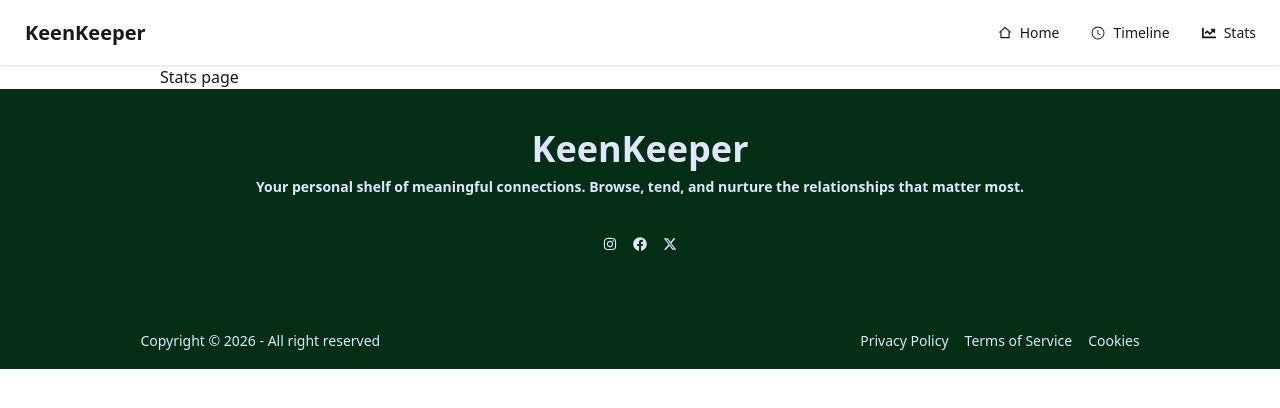
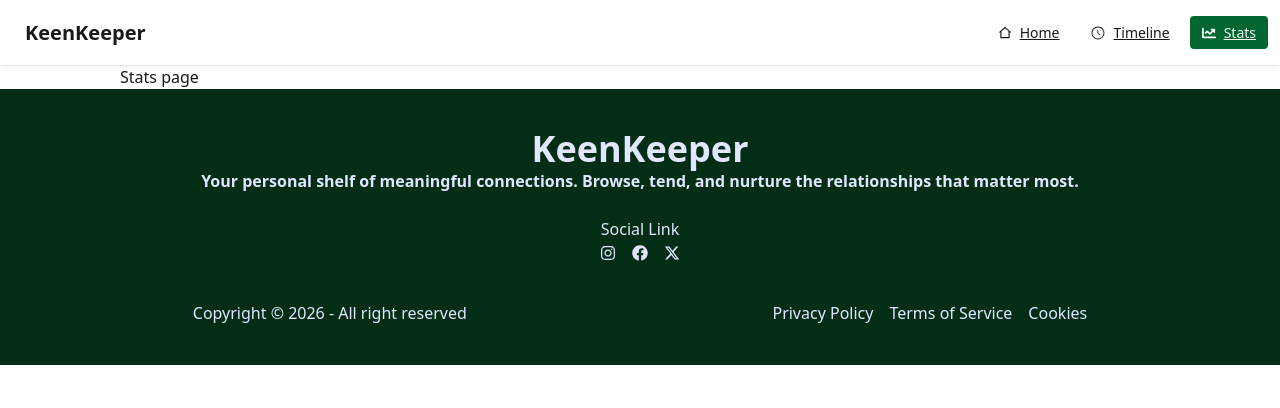
Before and after one commit to PeyaraFul/b13-a7-keen-keeper, a Next.js app: page /stats in a window 1280 px wide. Shown: the top 408 px of the page. Built offline with nearby package versions, Linux system fonts and the light colour scheme.

Commit message:
active button css style added on nav links

```diff
--- a/public/friends.json
+++ b/public/friends.json
@@ -66,7 +66,7 @@
     "email": "emily.parker@example.com",
     "days_since_contact": 3,
     "status": "on-track",
-    "tags": ["book club", "creative"],
+    "tags": ["book club"],
     "bio": "Friend from our monthly book club who shares my love for mystery novels and writing workshops.",
     "goal": 14,
     "next_due_date": "June 17,2025"
--- a/src/app/[friendId]/page.jsx
+++ b/src/app/[friendId]/page.jsx
@@ -1,14 +1,10 @@
-// "use client";
+
 import Image from "next/image";
-import Link from "next/link";
 import React from "react";
+import { IoArchive, IoNotificationsOffSharp } from "react-icons/io5";
+import { RiDeleteBin6Line } from "react-icons/ri";
+import TextBtn from "../components/button/TextBtn";
 
-import { IoArchive, IoNotificationsOffSharp } from "react-icons/io5";
-
-import { RiDeleteBin6Line } from "react-icons/ri";
-import CallBtn from "../components/button/CallBtn";
-import TextBtn from "../components/button/TextBtn";
-import VideoBtn from "../components/button/VideoBtn";
 
 const FriendsDetails = async ({ params }) => {
   const { friendId } = await params;
@@ -38,19 +34,19 @@ const FriendsDetails = async ({ params }) => {
         <div className="card bg-base-100 shadow-sm border border-amber-600 rounded-2xl">
         <figure className="px-10 pt-10">
           <Image
-            src={selectivePerson.picture}
-            alt={selectivePerson.name}
+            src={selectivePerson?.picture}
+            alt={selectivePerson?.name}
             width="120"
             height="120"
             className="rounded-xl"
           />
         </figure>
         <div className="card-body items-center text-center">
-          <h2 className="card-title"> {selectivePerson.name} </h2>
-          <p> {selectivePerson.days_since_contact}d ago </p>
+          <h2 className="card-title"> {selectivePerson?.name} </h2>
+          <p> {selectivePerson?.days_since_contact}d ago </p>
 
           <div className="flex gap-5">
-            {selectivePerson.tags.map((tag, ind) => (
+            {selectivePerson?.tags.map((tag, ind) => (
               <div key={ind} className="badge badge-success">
                 {" "}
                 {tag}{" "}
@@ -58,12 +54,12 @@ const FriendsDetails = async ({ params }) => {
             ))}
           </div>
 
-          <div className={`badge ${statusBg(selectivePerson.status)} `}>
+          <div className={`badge ${statusBg(selectivePerson?.status)} `}>
             {" "}
-            {selectivePerson.status}{" "}
+            {selectivePerson?.status}{" "}
           </div>
-          <p> {selectivePerson.bio} </p>
-          <p>Preferred: {selectivePerson.email} </p>
+          <p> {selectivePerson?.bio} </p>
+          <p>Preferred: {selectivePerson?.email} </p>
         </div>
 
 
@@ -85,20 +81,20 @@ const FriendsDetails = async ({ params }) => {
           <div className="card bg-base-300 rounded-box grid h-20 grow place-items-center">
             {" "}
             <h3 className="text-2xl font-semibold">
-              {selectivePerson.days_since_contact}
+              {selectivePerson?.days_since_contact}
             </h3>
             Days Since Contact
           </div>
 
           <div className="card bg-base-300 rounded-box grid h-20 grow place-items-center">
-            <h3 className="text-2xl font-semibold"> {selectivePerson.goal}</h3>{" "}
+            <h3 className="text-2xl font-semibold"> {selectivePerson?.goal}</h3>{" "}
             Goal (Days)
           </div>
 
           <div className="card bg-base-300 rounded-box grid h-20 grow place-items-center">
             <h3 className="text-2xl font-semibold">
               {" "}
-              {selectivePerson.next_due_date}
+              {selectivePerson?.next_due_date}
             </h3>{" "}
             Goal (Days)
           </div>
@@ -117,9 +113,9 @@ const FriendsDetails = async ({ params }) => {
         </div>
         <div className="card bg-base-300 rounded-box flex h-30 justify-between flex-row mt-3 p-5 gap-6">
 
-         {/* <CallBtn selectivePerson={selectivePerson}></CallBtn> */}
+
          <TextBtn selectivePerson={selectivePerson} ></TextBtn>
-         {/* <VideoBtn selectivePerson={selectivePerson}></VideoBtn> */}
+
 
 
 
--- a/src/app/components/button/CallBtn.jsx
+++ /dev/null
@@ -1,14 +0,0 @@
-import React from 'react';
-import { FiPhoneCall } from 'react-icons/fi';
-
-const CallBtn = () => {
-    return (
-        <>
-            <button className="card bg-green-500 rounded-box grid h-20 grow place-items-center content-center cursor-pointer">
-            <FiPhoneCall className="text-3xl" /> Call
-          </button>
-        </>
-    );
-};
-
-export default CallBtn;
--- a/src/app/components/button/VideoBtn.jsx
+++ /dev/null
@@ -1,14 +0,0 @@
-import React from 'react';
-import { IoIosVideocam } from 'react-icons/io';
-
-const VideoBtn = () => {
-    return (
-        <>
-            <button className="card bg-green-300 rounded-box grid h-20 grow place-items-center content-center cursor-pointer">
-            <IoIosVideocam className="text-3xl" /> Video
-          </button>
-        </>
-    );
-};
-
-export default VideoBtn;
--- a/src/app/components/navbar/Footer.jsx
+++ b/src/app/components/navbar/Footer.jsx
@@ -1,46 +1,56 @@
 import Link from "next/link";
-import { Image } from 'next/image';
+
 import { FaFacebook, FaInstagram } from "react-icons/fa";
-import { FaXRay, FaXTwitter } from "react-icons/fa6";
-
+import { FaXTwitter } from "react-icons/fa6";
 
 const Footer = () => {
   return (
     <div>
-
-            <footer className="footer footer-horizontal footer-center bg-green-950 text-primary-content p-10 h-70">
-  <aside>
+      <footer className=" bg-green-950 text-primary-content p-10">
+        <aside className="text-center">
           <h1 className="text-4xl font-bold">KeenKeeper</h1>
           <p className="font-semibold">
-      Your personal shelf of meaningful connections. Browse, tend, and nurture the relationships that matter most.
+            Your personal shelf of meaningful connections. Browse, tend, and
+            nurture the relationships that matter most.
           </p>
+        </aside>
 
-  </aside>
-  <nav>
-    <div className="grid grid-flow-col gap-4">
-     <Link href="./"> <FaInstagram></FaInstagram> </Link>
-     <Link href="https://www.facebook.com/arakash022" target="_blank"> <FaFacebook></FaFacebook>  </Link>
-     <Link href="./"> <FaXTwitter></FaXTwitter> </Link>
+        <nav className="text-center mt-6">
+          <h3 >Social Link</h3>
+          <div className="flex justify-center gap-4 mt-1">
+            <Link href="./">
+              {" "}
+              <FaInstagram></FaInstagram>{" "}
+            </Link>
+            <Link href="https://www.facebook.com/arakash022" target="_blank">
+              {" "}
+              <FaFacebook></FaFacebook>{" "}
+            </Link>
+            <Link href="./">
+              {" "}
+              <FaXTwitter></FaXTwitter>{" "}
+            </Link>
           </div>
         </nav>
         <div className="flex w-full flex-col -mt-12 ">
           <div className="divider"></div>
         </div>
 
-  <div className="flex gap-120">
-   <div> <p>Copyright © {new Date().getFullYear()} - All right reserved</p></div>
+        <div className="flex justify-around mt-10">
+          <div>
+            {" "}
+            <p>Copyright © {new Date().getFullYear()} - All right reserved</p>
+          </div>
           <div>
             <ul className="flex gap-4">
-    <li>Privacy Policy</li>
-    <li>Terms of Service</li>
-    <li>Cookies</li>
+              <li> <Link href='/'>Privacy Policy </Link> </li>
+              <li> <Link href='/'>Terms of Service </Link> </li>
+              <li> <Link href='/'>Cookies </Link> </li>
+
             </ul>
           </div>
         </div>
-
       </footer>
-
-
     </div>
   );
 };
--- a/src/app/components/navbar/Friends.jsx
+++ b/src/app/components/navbar/Friends.jsx
@@ -1,4 +1,4 @@
-"use client";
+// "use client";
 
 import Image from "next/image";
 import Link from "next/link";
@@ -26,7 +26,7 @@ const Friends = ({friends}) => {
     <>
     <h1 className="text-md font-bold mt-10"> Your Friends</h1>
 
-     <div className="grid grid-cols-4 gap-6 my-4 mx-auto">
+     <div className="grid sm:grid-cols-1 md:grid-cols-3 lg:grid-cols-4 gap-6 my-4 mx-auto">
 
       {friends.map((friend, index) => (
 
--- a/src/app/components/navbar/Navbar.jsx
+++ b/src/app/components/navbar/Navbar.jsx
@@ -1,10 +1,9 @@
-import Image from "next/image";
-import Link from "next/link";
-import { FaChartLine } from "react-icons/fa";
-import { GoClock } from "react-icons/go";
-import { RiHome2Line } from "react-icons/ri";
+
+import NavLinks from "./links/NavLinks";
 
 const Navbar = () => {
+
+
   return (
 
       <div className="flex flex-col flex-1 bg-zinc-50 font-sans dark:bg-black">
@@ -12,31 +11,10 @@ const Navbar = () => {
           <div className="flex-1">
             <a className="btn btn-ghost text-xl"> KeenKeeper </a>
           </div>
-          <div className="flex-none ">
-            <ul className="menu menu-horizontal px-1 gap-2">
-              <li>
-                {" "}
-                <Link href="./">
-                  <RiHome2Line />
-                  Home{" "}
-                </Link>{" "}
-              </li>
-              <li>
-                {" "}
-                <Link href="./timeline">
-                  {" "}
-                  <GoClock />
-                  Timeline{" "}
-                </Link>{" "}
-              </li>
-              <li>
-                {" "}
-                <Link href="./stats">
-                  <FaChartLine /> Stats{" "}
-                </Link>{" "}
-              </li>
-            </ul>
-          </div>
+
+
+          <NavLinks></NavLinks>
+
         </div>
       </div>
 
--- /dev/null
+++ b/src/app/components/navbar/links/NavLinks.jsx
@@ -0,0 +1,43 @@
+'use client'
+import Link from 'next/link';
+import { usePathname } from 'next/navigation';
+import React from 'react';
+import { FaChartLine } from 'react-icons/fa';
+import { GoClock } from 'react-icons/go';
+import { RiHome2Line } from 'react-icons/ri';
+
+const NavLinks = () => {
+    const pathname = usePathname() ;
+      const active = 'bg-green-800 text-white'
+    return (
+        <>
+            <div className="flex-none ">
+            <ul className="menu menu-horizontal px-1 gap-2">
+              <li>
+                {" "}
+                <Link href="./" className={`link ${pathname === '/' ? `${active}` : ''}`}>
+                  <RiHome2Line />
+                  Home{" "}
+                </Link>{" "}
+              </li>
+              <li>
+                {" "}
+                <Link href="./timeline" className={`link ${pathname === '/timeline' ? `${active}` : ''}`}>
+                  {" "}
+                  <GoClock />
+                  Timeline{" "}
+                </Link>{" "}
+              </li>
+              <li>
+                {" "}
+                <Link href="./stats" className={`link ${pathname === '/stats' ? `${active}` : ''}`}>
+                  <FaChartLine /> Stats{" "}
+                </Link>{" "}
+              </li>
+            </ul>
+          </div>
+        </>
+    );
+};
+
+export default NavLinks;
--- a/src/app/layout.js
+++ b/src/app/layout.js
@@ -1,41 +1,24 @@
-
 import "./globals.css";
 import Navbar from "./components/navbar/Navbar";
 import Footer from "./components/navbar/Footer";
 import TextProvider from "./components/context/TextContext";
-
-
 
 export const metadata = {
   title: "Create Next App",
   description: "Generated by create next app",
 };
 
-
-
 export default function RootLayout({ children }) {
-  const value = 'akash'
-
-
   return (
-    <html lang="en" data-theme='light'>
-
+    <html lang="en" data-theme="light">
       <body className="min-h-full flex flex-col">
-
-      <TextProvider>
-         <Navbar></Navbar>
-         <div className="mx-4 md:mx-20 lg:mx-40">
-          {children}
-               </div>
-       </TextProvider>
+        <TextProvider>
+          <Navbar></Navbar>
+          <div className="mx-4 md:mx-20 lg:mx-30">{children}</div>
+        </TextProvider>
 
         <Footer></Footer>
-
-
-
-        </body>
-
-
+      </body>
     </html>
   );
 }
--- a/src/app/page.js
+++ b/src/app/page.js
@@ -1,14 +1,16 @@
 
 import { MdAdd } from "react-icons/md";
-import Friends from "./components/navbar/Friends";
+// import Friends from './components/navbar/Friends';
 
 
 const data = await fetch("https://b13-a7-keen-keeper-nine.vercel.app/friends.json");
-const friends = await data.json();
+const Friends = await data.json();
 
 export default function Home() {
   return (
     <>
+      {/* hero section */}
+
       <div className="hero bg-base-200">
         <div className="hero-content text-center">
           <div className="max-w-md">
@@ -19,7 +21,7 @@ export default function Home() {
               Your personal shelf of meaningful connections. Browse, tend, and
               nurture the relationships that matter most.
             </p>
-            <button className="btn btn-primary"> <MdAdd/> Add a Friend</button>
+            <button className="btn bg-green-800 text-white"> <MdAdd/> Add a Friend</button>
           </div>
         </div>
       </div>
@@ -27,21 +29,21 @@ export default function Home() {
 
 
 
-
-      <div className="flex w-full gap-6">
-        <div className="card bg-base-300 rounded-box grid h-20 grow place-items-center">
+  {/* Dashboard section */}
+      <div className="flex w-full gap-6 mt-4">
+        <div className="card bg-base-300 rounded-box grid p-2 justify-center grow place-items-center">
           {" "}
           <h3 className="text-2xl font-semibold">10</h3> 10 friends
         </div>
 
-        <div className="card bg-base-300 rounded-box grid h-20 grow place-items-center">
+        <div className="card bg-base-300 rounded-box grid p-2 grow place-items-center">
           {" "}
           <h3 className="text-2xl font-semibold">3</h3> On Trak
         </div>
-        <div className="card bg-base-300 rounded-box grid h-20 grow place-items-center">
+        <div className="card bg-base-300 rounded-box grid p-2 grow place-items-center">
           <h3 className="text-2xl font-semibold">6</h3> Need Attention
         </div>
-        <div className="card bg-base-300 rounded-box grid h-20 grow place-items-center">
+        <div className="card bg-base-300 rounded-box grid p-2 grow place-items-center">
           <h3 className="text-2xl font-semibold">12</h3> Interactions This Month
         </div>
       </div>
```
Lines whose indentation alone changed are shown as unchanged.
